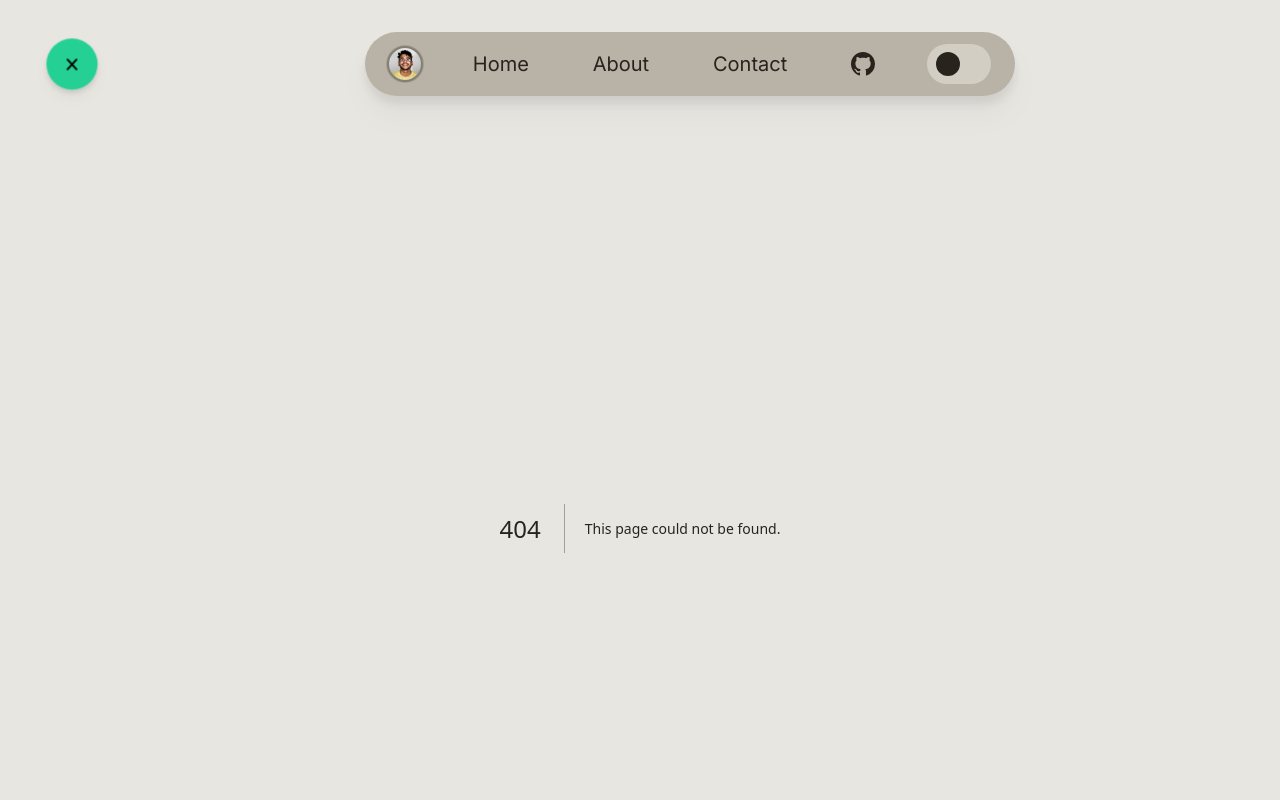
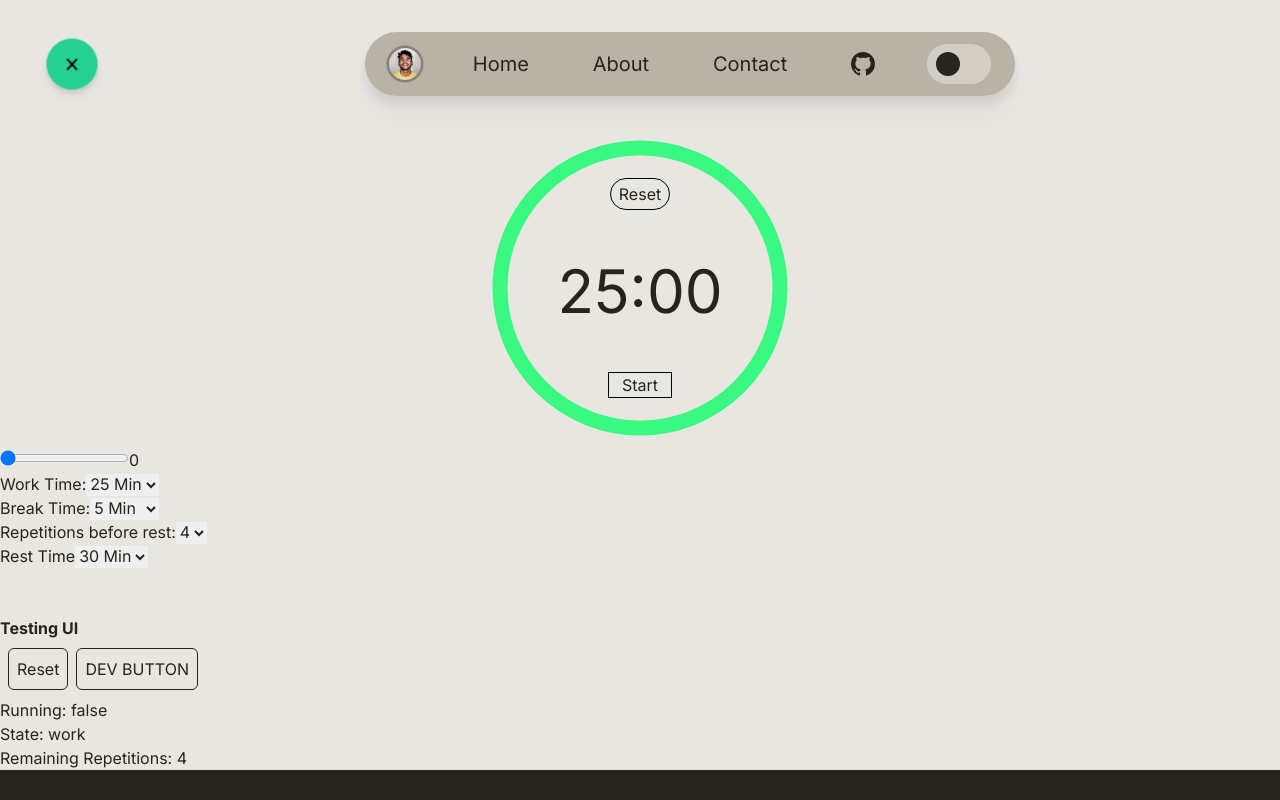
Before and after one commit to theonlynanu/website, a Next.js app: page /gallery in a window 1280 px wide. Before the commit this address had no page. Shown: the top 800 px of the page. Built offline with nearby package versions, Linux system fonts and the light colour scheme; a web font is replaced by a local one.

Commit message:
Create base of Pomodoro Timer

```diff
--- /dev/null
+++ b/src/app/gallery/_components/CircularProgressBar.tsx
@@ -0,0 +1,44 @@
+"use client";
+import { motion } from "framer-motion";
+
+export default function CircularProgressBar({
+  progress,
+  className,
+}: {
+  progress: number;
+  className?: string;
+}) {
+  const radius = 140; // Radius of the circle
+  const strokeWidth = 15; // Width of the stroke
+  const circumference = 2 * Math.PI * radius; // Circumference of the circle
+
+  // Calculate the stroke dash offset based on the progress
+  const offset = progress * circumference;
+
+  // Interpolate the color based on the progress from green to red
+  function interpolateColor(progress: number) {
+    const red = Math.min(255, 2 * 255 * progress);
+    const green = Math.max(0, 255 * (1 - progress));
+    return `rgba(${red}, ${green}, 100, 75%)`;
+  }
+
+  return (
+    <svg width={320} height={320} className={className}>
+      <motion.circle
+        cx="160"
+        cy="160"
+        r={radius}
+        fill="none"
+        strokeWidth={strokeWidth}
+        strokeLinecap={"round"}
+        whileHover={{ scale: 1.02 }}
+        stroke={interpolateColor(progress)}
+        strokeDasharray={circumference}
+        strokeDashoffset={offset}
+        initial={{ strokeDashoffset: circumference }}
+        animate={{ strokeDashoffset: offset }}
+        transition={{ duration: 0.5 }}
+      />
+    </svg>
+  );
+}
--- /dev/null
+++ b/src/app/gallery/_components/Pomodoro.tsx
@@ -0,0 +1,246 @@
+"use client";
+import { useEffect, useState } from "react";
+import clsx from "clsx";
+import Timer from "./Timer";
+import CircularProgressBar from "./CircularProgressBar";
+
+export default function Pomodoro() {
+  const [workTime, setWorkTime] = useState(1500);
+  const [breakTime, setBreakTime] = useState(300);
+  const [restTime, setRestTime] = useState(1800);
+  const [repetitions, setRepetitions] = useState(4);
+
+  // These two are saved as state due to the need for re-rendering the count
+  // via useEffect
+  const [runTimeInSeconds, setRunTimeInSeconds] = useState(1500);
+  const [isRunning, setIsRunning] = useState(false);
+
+  // These three should(?) be able to be saved not as state, but I've run into
+  // some issues trying to pull them out
+  const [isAwait, setIsAwait] = useState(false);
+  const [remainingReps, setRemainingReps] = useState(4);
+  const [currStatus, setCurrStatus] = useState<"work" | "break" | "rest">(
+    "work"
+  );
+
+  const [progress, setProgress] = useState(0);
+
+  useEffect(() => {
+    const interval = setInterval(() => {
+      if (isRunning) {
+        setRunTimeInSeconds(runTimeInSeconds - 1);
+      }
+    }, 1000);
+
+    if (runTimeInSeconds === 0) {
+      setIsRunning(false);
+      setIsAwait(true);
+    }
+
+    return () => clearInterval(interval);
+  }, [runTimeInSeconds, isRunning]);
+
+  // Trust me, these are DRYer than they look
+  function reset() {
+    setIsRunning(false);
+    setCurrStatus("work");
+    setIsAwait(false);
+    setRunTimeInSeconds(workTime);
+    setRemainingReps(repetitions);
+  }
+
+  function engageRest() {
+    setCurrStatus("rest");
+    setRunTimeInSeconds(restTime);
+    setIsRunning(true);
+  }
+
+  function engageWork() {
+    setCurrStatus("work");
+    setRunTimeInSeconds(workTime);
+    setIsRunning(true);
+  }
+
+  function engageBreak() {
+    setCurrStatus("break");
+    setRunTimeInSeconds(breakTime);
+    setIsRunning(true);
+  }
+
+  function nextPhase() {
+    if (remainingReps === 0 && currStatus === "work") {
+      engageRest();
+    } else if (currStatus === "work") {
+      engageBreak();
+    } else if (currStatus === "break") {
+      setRemainingReps(remainingReps - 1);
+      engageWork();
+    } else if (currStatus === "rest") {
+      setRemainingReps(repetitions);
+      engageWork();
+    }
+
+    setIsAwait(false);
+    console.log(remainingReps);
+  }
+
+  function getProgress(status: "work" | "break" | "rest", time: number) {
+    let prog: number;
+    status === "work"
+      ? runTimeInSeconds / workTime
+      : status === "break"
+      ? runTimeInSeconds / breakTime
+      : runTimeInSeconds / restTime;
+
+    return progress;
+  }
+
+  return (
+    <div>
+      <div className="relative flex flex-col ">
+        <CircularProgressBar
+          progress={
+            currStatus === "work"
+              ? 1 - runTimeInSeconds / workTime
+              : currStatus === "break"
+              ? 1 - runTimeInSeconds / breakTime
+              : 1 - runTimeInSeconds / restTime
+          }
+          className="absolute  self-center "
+        />
+        <div className="relative z-20 mx-auto my-8 flex h-64 w-64 flex-col justify-around gap-4 rounded-full">
+          <button
+            className="h-8 w-fit self-center rounded-full border border-black px-2 disabled:text-gray-400"
+            disabled={isRunning}
+            onClick={() => {
+              isAwait ? nextPhase() : reset();
+            }}
+          >
+            {isAwait ? "Confirm" : "Reset"}
+          </button>
+          <Timer
+            className="w-fit self-center  text-center align-middle text-6xl"
+            remainingSeconds={runTimeInSeconds}
+          ></Timer>
+          <button
+            className="container w-16 self-center border border-black disabled:text-gray-400"
+            onClick={() => setIsRunning(!isRunning)}
+            disabled={isAwait}
+          >
+            {isRunning ? "Pause" : "Start"}
+          </button>
+        </div>
+      </div>
+      <input
+        onChange={(e) => setProgress(parseFloat(e.currentTarget.value))}
+        type="range"
+        min="0"
+        max="1"
+        step="0.01"
+        defaultValue={0}
+      ></input>
+      {progress}
+      <div>
+        <div>
+          <label htmlFor="WorkTime">Work Time:</label>
+          <select
+            name="Work Time"
+            id="WorkTime"
+            defaultValue={1500}
+            disabled={isRunning}
+            onChange={(e) => {
+              const time = parseInt(e.currentTarget.value);
+              setWorkTime(time);
+              // Calling reset() here causes a delay in action
+              // e.g. if 30 is selected and the time is changed to 25, the timer
+              // registers the change to the previous value
+              setRunTimeInSeconds(time);
+              setRemainingReps(repetitions);
+            }}
+          >
+            <option value={1200}>20 Min</option>
+            <option value={1500}>25 Min</option>
+            <option value={1800}>30 Min</option>
+          </select>
+        </div>
+        <div>
+          <label htmlFor="breakTime">Break Time:</label>
+          <select
+            name="Break Time"
+            id="breakTime"
+            defaultValue={300}
+            disabled={isRunning}
+            onChange={(e) => {
+              const time = parseInt(e.currentTarget.value);
+              setBreakTime(time);
+              reset();
+            }}
+          >
+            <option value={300}>5 Min</option>
+            <option value={600}>10 Min</option>
+          </select>
+        </div>
+        <div>
+          <label htmlFor="repetitions">Repetitions before rest:</label>
+          <select
+            name="Repetitions before Rest"
+            id="Repetitions"
+            defaultValue={4}
+            disabled={isRunning}
+            onChange={(e) => {
+              const num = parseInt(e.currentTarget.value);
+              setRepetitions(num);
+              setRemainingReps(repetitions);
+            }}
+          >
+            <option value={1}>1</option>
+            <option value={2}>2</option>
+            <option value={3}>3</option>
+            <option value={4}>4</option>
+            <option value={5}>5</option>
+          </select>
+        </div>
+        <div>
+          <label htmlFor="restTime">Rest Time</label>
+          <select
+            name="Rest Time"
+            id="restTime"
+            defaultValue={2}
+            disabled={isRunning}
+            onChange={(e) => {
+              const num = parseInt(e.currentTarget.value);
+              setRestTime(num);
+              reset();
+            }}
+          >
+            <option value={1}>15 Min</option>
+            <option value={2}>30 Min</option>
+            <option value={3}>60 Min</option>
+          </select>
+        </div>
+      </div>
+      <br />
+      <br />
+      <strong>Testing UI</strong>
+      <br />
+      <button
+        className="m-2 rounded-md border border-standard-900 p-2"
+        onClick={() => {
+          reset();
+        }}
+      >
+        Reset
+      </button>
+      <button
+        className="rounded-md border border-standard-900 p-2"
+        onClick={() => setRunTimeInSeconds(1)}
+      >
+        DEV BUTTON
+      </button>
+      <br />
+      <p>Running: {isRunning.toString()}</p>
+      <p>State: {currStatus}</p>
+      <p>Remaining Repetitions: {remainingReps}</p>
+    </div>
+  );
+}
--- /dev/null
+++ b/src/app/gallery/_components/Timer.tsx
@@ -0,0 +1,17 @@
+export default function Timer({
+  remainingSeconds,
+  className,
+}: {
+  remainingSeconds: number;
+  className: string;
+}) {
+  const minutes = ~~(remainingSeconds / 60);
+  const seconds = remainingSeconds % 60;
+
+  return (
+    <div className={className}>
+      {minutes < 10 ? "0" + minutes : minutes}:
+      {seconds < 10 ? "0" + seconds : seconds}
+    </div>
+  );
+}
--- /dev/null
+++ b/src/app/gallery/page.tsx
@@ -0,0 +1,9 @@
+import Pomodoro from "./_components/Pomodoro";
+
+export default function Index() {
+  return (
+    <>
+      <Pomodoro />
+    </>
+  );
+}
```
